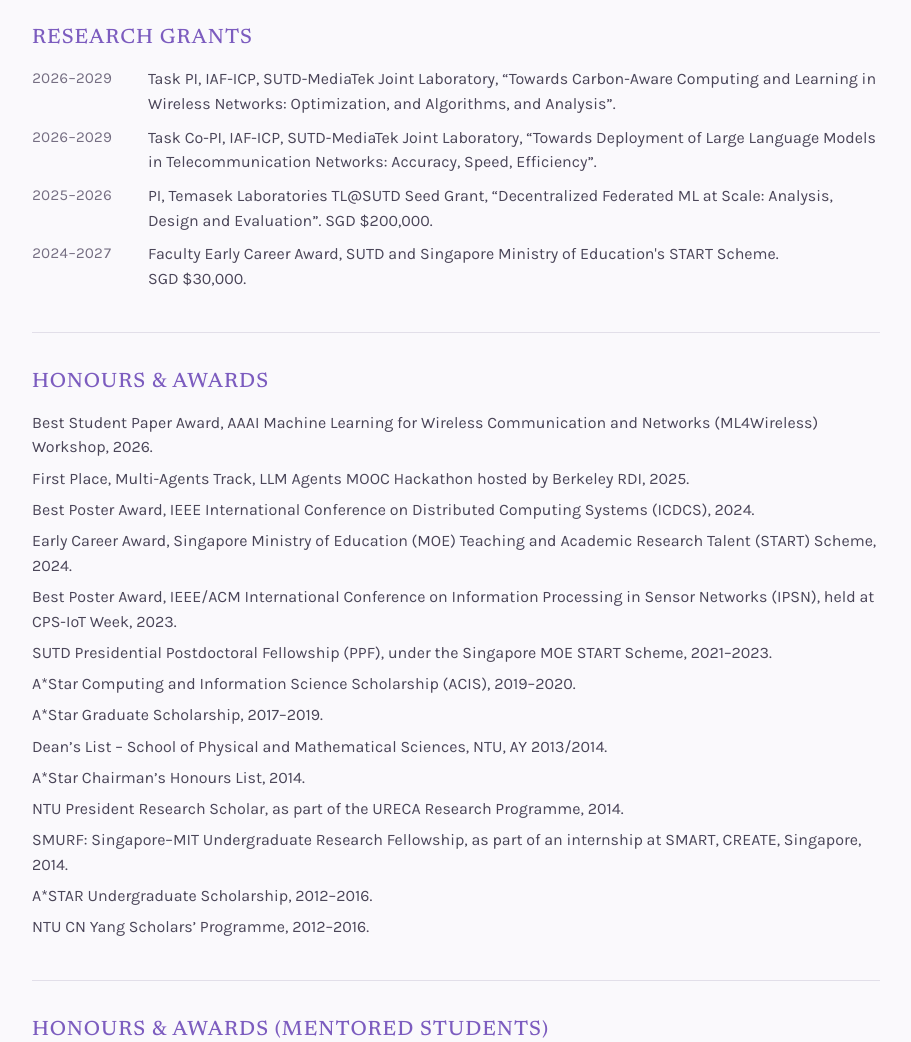
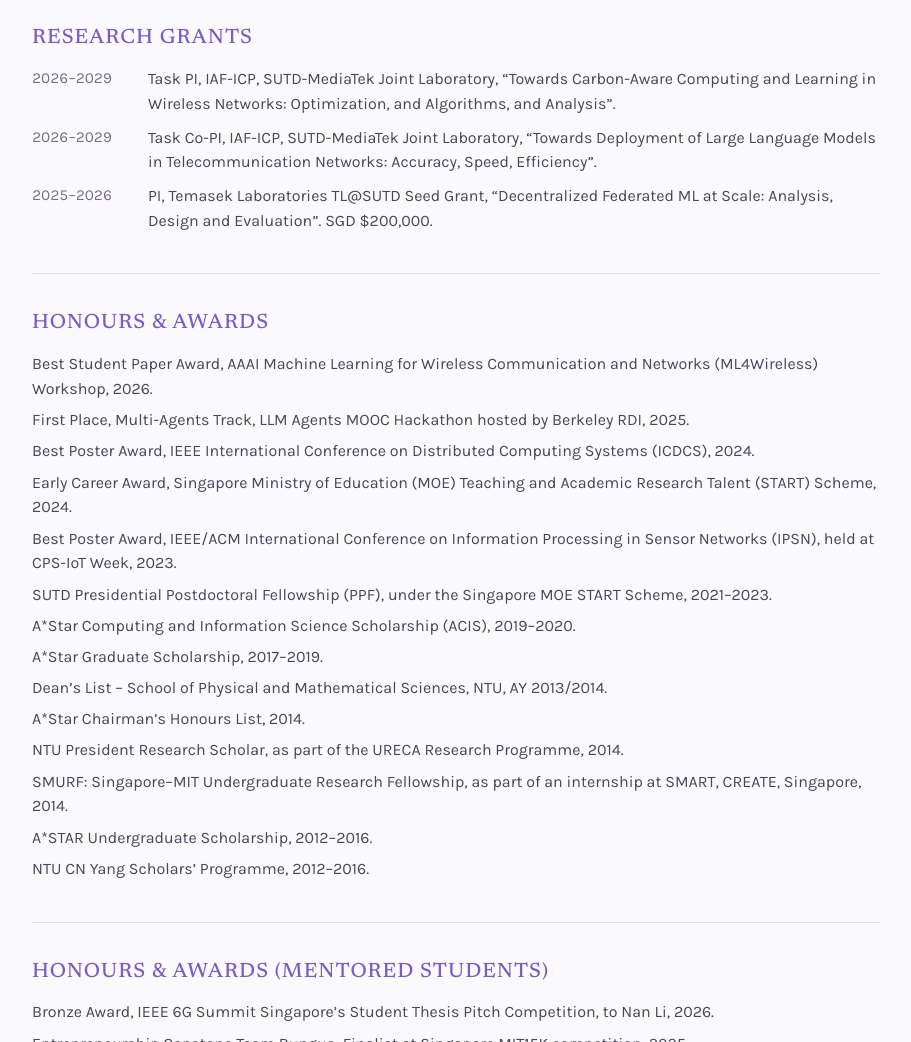
Before and after one commit to mariesiew/mariesiew.github.io, a plain HTML site: page index.html in a window 1280 px wide. Shown: the part 1533-2575 px from the top of the page, without its empty margins (184-1095 px from the left). Drawn offline with Linux system fonts and the light colour scheme.

Commit message:
Remove news item for Faculty Early Career Award
Removed a news item about the Faculty Early Career Award.

```diff
--- a/index.html
+++ b/index.html
@@ -658,7 +658,6 @@
         <li><span class="news-date">2026&ndash;2029</span><span>Task PI, IAF-ICP, SUTD-MediaTek Joint Laboratory, &ldquo;Towards Carbon-Aware Computing and Learning in Wireless Networks: Optimization, and Algorithms, and Analysis&rdquo;.</span></li>
         <li><span class="news-date">2026&ndash;2029</span><span>Task Co-PI, IAF-ICP, SUTD-MediaTek Joint Laboratory, &ldquo;Towards Deployment of Large Language Models in Telecommunication Networks: Accuracy, Speed, Efficiency&rdquo;.</span></li>
         <li><span class="news-date">2025&ndash;2026</span><span>PI, Temasek Laboratories TL@SUTD Seed Grant, &ldquo;Decentralized Federated ML at Scale: Analysis, Design and Evaluation&rdquo;. SGD&nbsp;$200,000.</span></li>
-        <li><span class="news-date">2024&ndash;2027</span><span>Faculty Early Career Award, SUTD and Singapore Ministry of Education's START Scheme. SGD&nbsp;$30,000.</span></li>
 
       </ul>
     </div>
```
